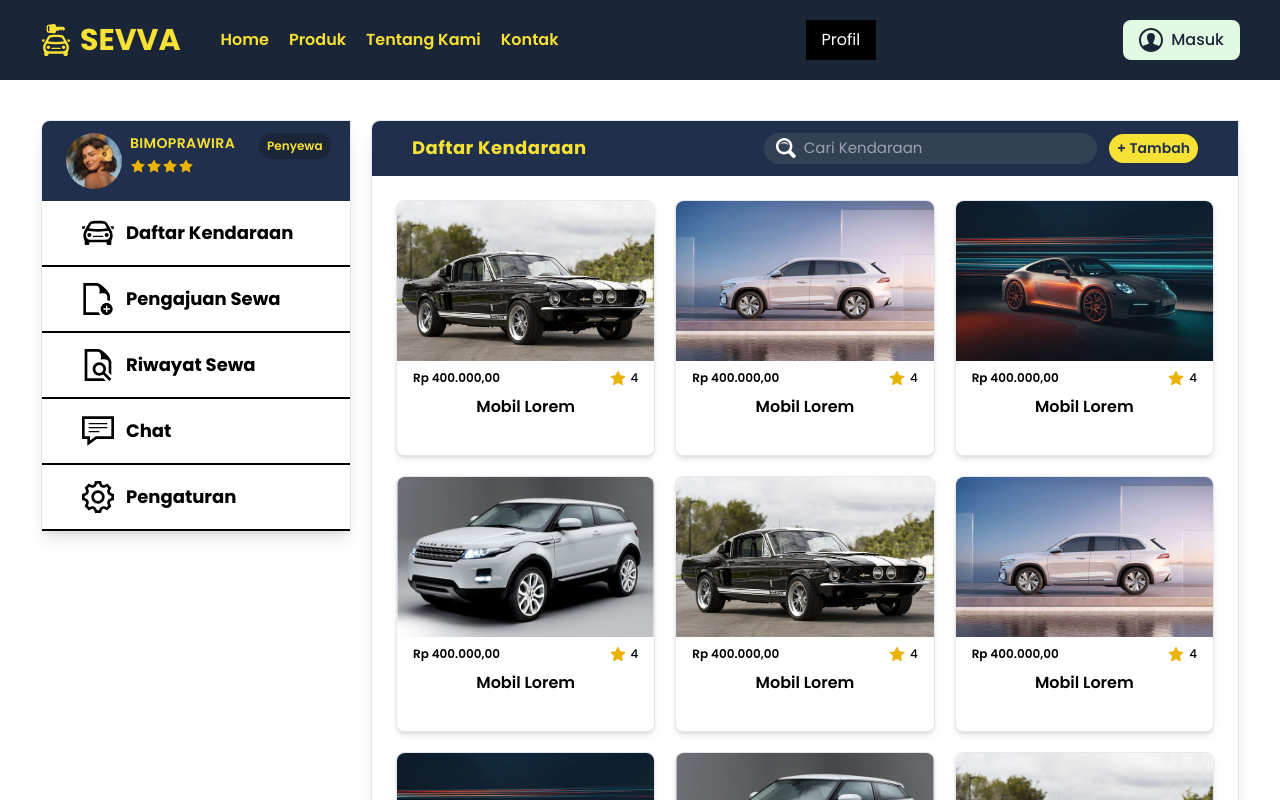
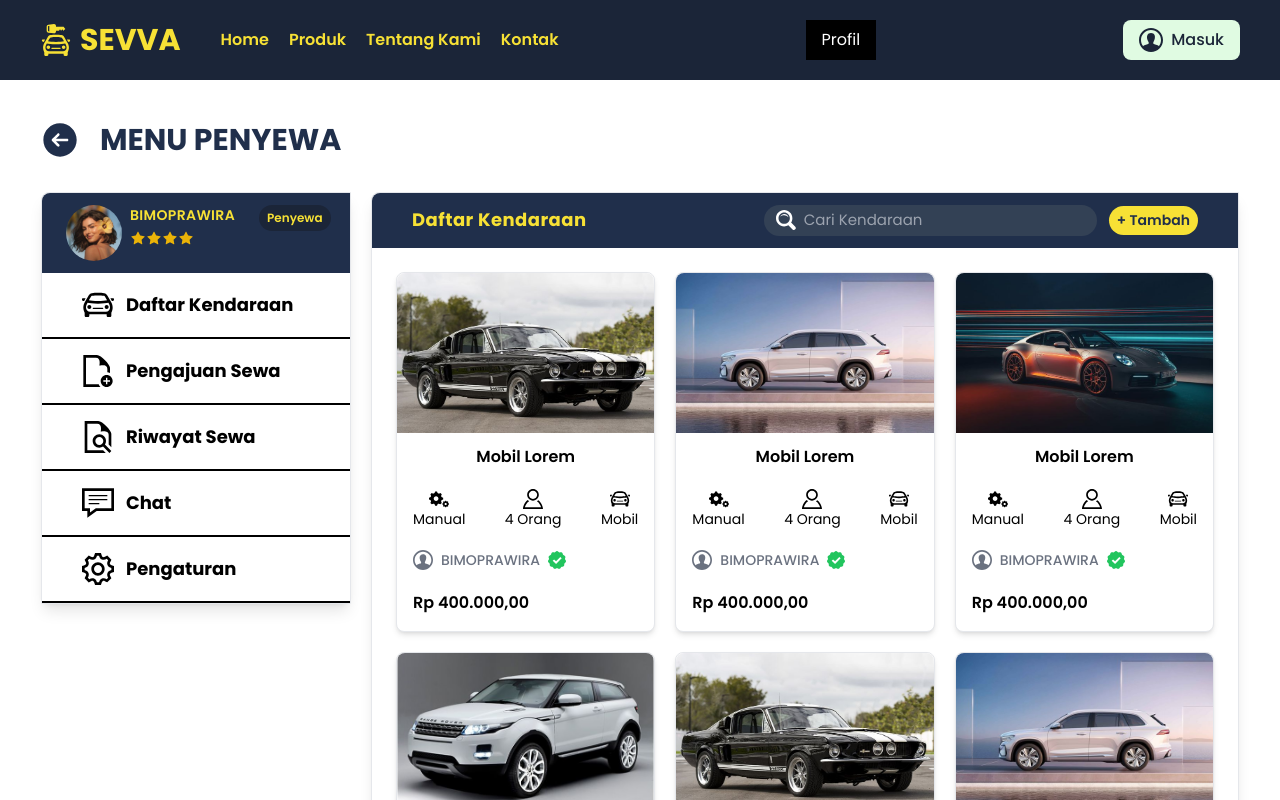
Before and after one commit to CukupBani/sevva, a Next.js app: page /Market in a window 1280 px wide. Shown: the top 800 px of the page. Built offline with nearby package versions, Linux system fonts and the light colour scheme.

Commit message:
fix layout daftar kendaraan

```diff
--- a/app/Market/page.tsx
+++ b/app/Market/page.tsx
@@ -9,7 +9,14 @@ const page = () => {
   return (
     <>
       <Navbar visibility='hidden' />
-      <section className='flex justify-center px-5 pt-10 pb-20 gap-5'>
+      <div className='flex items-center justify-center px-10 gap-5 pt-10'>
+        <Link href='/' className='fill-[#202f4b] duration-200 hover:fill-black'>
+          <svg clipRule="evenodd" fillRule="evenodd" strokeLinejoin="round" strokeMiterlimit="2" width={40} height={40} viewBox="0 0 24 24" xmlns="http://www.w3.org/2000/svg"><path d="m12.012 2c5.518 0 9.997 4.48 9.997 9.998 0 5.517-4.479 9.997-9.997 9.997s-9.998-4.48-9.998-9.997c0-5.518 4.48-9.998 9.998-9.998zm-1.523 6.21s-1.502 1.505-3.255 3.259c-.147.147-.22.339-.22.531s.073.383.22.53c1.753 1.754 3.254 3.258 3.254 3.258.145.145.335.217.526.217.192-.001.384-.074.531-.221.292-.293.294-.766.003-1.057l-1.977-1.977h6.693c.414 0 .75-.336.75-.75s-.336-.75-.75-.75h-6.693l1.978-1.979c.29-.289.287-.762-.006-1.054-.147-.147-.339-.221-.53-.222-.19 0-.38.071-.524.215z" fillRule="nonzero"/></svg>
+        </Link>
+        <h1 className='font-bold w-[95%] text-3xl text-[#202f4b]'>MENU PENYEWA</h1>
+      </div>
+
+      <section className='flex justify-center px-5 pt-8 pb-20 gap-5'>
         {/* Sidebar */}
         <div className='w-[25%] border rounded-tl-lg shadow-lg h-fit'>
           <div className='flex flex-col'>
@@ -33,10 +40,10 @@ const page = () => {
 
             {/* Content List */}
             {SIDEBAR_LIST.map((sidebar) => (
-              <div key={sidebar.key} className='flex items-center gap-3 px-10 py-4 border-b-2 border-black duration-200 hover:bg-gray-200'>
+              <Link href={sidebar.link} key={sidebar.key} className='flex items-center gap-3 px-10 py-4 border-b-2 border-black duration-200 hover:bg-gray-200'>
                 <img src={sidebar.icon} alt='icon' className='w-8 h-8' />
                 <p className='font-bold text-lg'>{sidebar.title}</p>
-              </div>
+              </Link>
             ))}
             {/* End of Content List */}
           </div>
@@ -45,13 +52,13 @@ const page = () => {
 
         <div className='w-[70%] border rounded-tl-lg rounded-b-lg shadow-lg'>
           {/* Header */}
-          <SectionHeader title='Daftar Kendaraan' placeholder='Cari Kendaraan' buttonVisibility='visible' name='mobil' link='/'/>
+          <SectionHeader title='Daftar Kendaraan' placeholder='Cari Kendaraan' buttonVisibility='visible' name='mobil' link='/Market/Vehicle/AddVehicle'/>
           {/* End of Header */}
 
           <div className='grid grid-cols-3 gap-5 p-6'>
             {KENDARAAN_DISEWAKAN.map((kendaraan) => (
               <Link key={kendaraan.key} href='/' >
-                <ProductCardSewa img={kendaraan.img} title={kendaraan.title} harga={kendaraan.harga} />
+                <ProductCardSewa img={kendaraan.img} title={kendaraan.title} harga={kendaraan.harga} transmisi={kendaraan.transmisi} kapasitas={kendaraan.kapasitas} kategori={kendaraan.kategori} />
               </Link>
             ))}
           </div>
--- a/components/template/ProductCard.tsx
+++ b/components/template/ProductCard.tsx
@@ -36,7 +36,7 @@ const ProductCard = ({img, title, kategori, transmisi, kapasitas, penyedia_jasa,
               </div>
 
               <div className='flex flex-col items-center justify-center gap-2'>
-                <svg xmlns="http://www.w3.org/2000/svg" width="20" height="20" viewBox="0 0 24 24"><path d="M20.822 18.096c-3.439-.794-6.641-1.49-5.09-4.418 4.719-8.912 1.251-13.678-3.732-13.678-5.082 0-8.465 4.949-3.732 13.678 1.598 2.945-1.725 3.641-5.09 4.418-2.979.688-3.178 2.143-3.178 4.663l.005 1.241h1.995c0-3.134-.125-3.55 1.838-4.003 2.851-.657 5.543-1.278 6.525-3.456.359-.795.592-2.103-.338-3.815-2.058-3.799-2.578-7.089-1.423-9.026 1.354-2.275 5.426-2.264 6.767-.034 1.15 1.911.639 5.219-1.403 9.076-.91 1.719-.671 3.023-.31 3.814.99 2.167 3.707 2.794 6.584 3.458 1.879.436 1.76.882 1.76 3.986h1.995l.005-1.241c0-2.52-.199-3.975-3.178-4.663z"/></svg>
+                <svg xmlns="http://www.w3.org/2000/svg" width="20" height="20" viewBox="0 0 24 24"><path d="M12 2c2.757 0 5 2.243 5 5.001 0 2.756-2.243 5-5 5s-5-2.244-5-5c0-2.758 2.243-5.001 5-5.001zm0-2c-3.866 0-7 3.134-7 7.001 0 3.865 3.134 7 7 7s7-3.135 7-7c0-3.867-3.134-7.001-7-7.001zm6.369 13.353c-.497.498-1.057.931-1.658 1.302 2.872 1.874 4.378 5.083 4.972 7.346h-19.387c.572-2.29 2.058-5.503 4.973-7.358-.603-.374-1.162-.811-1.658-1.312-4.258 3.072-5.611 8.506-5.611 10.669h24c0-2.142-1.44-7.557-5.631-10.647z"/></svg>
                 <p>{kapasitas}</p>
               </div>
 
--- a/components/template/ProductCardSewa.tsx
+++ b/components/template/ProductCardSewa.tsx
@@ -4,22 +4,41 @@ type cardProps = {
     img: string;
     title: string;
     harga: number;
+    transmisi: string;
+    kapasitas: string;
+    kategori: string;
 }
 
-const ProductCardSewa = ({img, title, harga}: cardProps) => {
+const ProductCardSewa = ({img, title, harga, transmisi, kapasitas, kategori}: cardProps) => {
   return (
-    <div className='bg-white border rounded-lg h-64 shadow-md duration-500 hover:-translate-y-1.5 hover:shadow-xl'>
+    <div className='bg-white border rounded-lg shadow-md duration-500 hover:-translate-y-1.5 hover:shadow-xl'>
         <img src={img} alt='foto-produk' className='object-cover w-full h-40 rounded-t-lg'/>
 
         <div className='px-4 pb-4 pt-2'>
-            <div className='flex items-center justify-between'>
-                <p className='font-semibold text-[12px]'>{(harga).toLocaleString('id-ID', {style: 'currency', currency: 'IDR'})}</p>
-                <div className='flex items-center gap-1 font-medium text-[12px]'>
-                    <svg clipRule="evenodd" fillRule="evenodd" strokeLinejoin="round" strokeMiterlimit="2" width={18} height={18} viewBox="0 0 24 24" className='fill-yellow-500' xmlns="http://www.w3.org/2000/svg"><path d="m11.322 2.923c.126-.259.39-.423.678-.423.289 0 .552.164.678.423.974 1.998 2.65 5.44 2.65 5.44s3.811.524 6.022.829c.403.055.65.396.65.747 0 .19-.072.383-.231.536-1.61 1.538-4.382 4.191-4.382 4.191s.677 3.767 1.069 5.952c.083.462-.275.882-.742.882-.122 0-.244-.029-.355-.089-1.968-1.048-5.359-2.851-5.359-2.851s-3.391 1.803-5.359 2.851c-.111.06-.234.089-.356.089-.465 0-.825-.421-.741-.882.393-2.185 1.07-5.952 1.07-5.952s-2.773-2.653-4.382-4.191c-.16-.153-.232-.346-.232-.535 0-.352.249-.694.651-.748 2.211-.305 6.021-.829 6.021-.829s1.677-3.442 2.65-5.44z" fillRule="nonzero"/></svg>
-                    <p>4</p>
+            <h1 className='text-center font-semibold mt-1'>{title}</h1>
+
+            <div className='flex items-center justify-between mt-5 text-[14px]'>
+                <div className='flex flex-col items-center justify-center'>
+                    <svg xmlns="http://www.w3.org/2000/svg" width="20" height="20" viewBox="0 0 24 24"><path d="M17 12.645v-2.289c-1.17-.417-1.907-.533-2.28-1.431-.373-.9.07-1.512.6-2.625l-1.618-1.619c-1.105.525-1.723.974-2.626.6-.9-.374-1.017-1.117-1.431-2.281h-2.29c-.412 1.158-.53 1.907-1.431 2.28h-.001c-.9.374-1.51-.07-2.625-.6l-1.617 1.619c.527 1.11.973 1.724.6 2.625-.375.901-1.123 1.019-2.281 1.431v2.289c1.155.412 1.907.531 2.28 1.431.376.908-.081 1.534-.6 2.625l1.618 1.619c1.107-.525 1.724-.974 2.625-.6h.001c.9.373 1.018 1.118 1.431 2.28h2.289c.412-1.158.53-1.905 1.437-2.282h.001c.894-.372 1.501.071 2.619.602l1.618-1.619c-.525-1.107-.974-1.723-.601-2.625.374-.899 1.126-1.019 2.282-1.43zm-8.5 1.689c-1.564 0-2.833-1.269-2.833-2.834s1.269-2.834 2.833-2.834 2.833 1.269 2.833 2.834-1.269 2.834-2.833 2.834zm15.5 4.205v-1.077c-.55-.196-.897-.251-1.073-.673-.176-.424.033-.711.282-1.236l-.762-.762c-.52.248-.811.458-1.235.283-.424-.175-.479-.525-.674-1.073h-1.076c-.194.545-.25.897-.674 1.073-.424.176-.711-.033-1.235-.283l-.762.762c.248.523.458.812.282 1.236-.176.424-.528.479-1.073.673v1.077c.544.193.897.25 1.073.673.177.427-.038.722-.282 1.236l.762.762c.521-.248.812-.458 1.235-.283.424.175.479.526.674 1.073h1.076c.194-.545.25-.897.676-1.074h.001c.421-.175.706.034 1.232.284l.762-.762c-.247-.521-.458-.812-.282-1.235s.529-.481 1.073-.674zm-4 .794c-.736 0-1.333-.597-1.333-1.333s.597-1.333 1.333-1.333 1.333.597 1.333 1.333-.597 1.333-1.333 1.333z"/></svg>
+                    <p>{transmisi}</p>
+                </div>
+                <div className='flex flex-col items-center justify-center'>
+                    <svg xmlns="http://www.w3.org/2000/svg" width="20" height="20" viewBox="0 0 24 24"><path d="M12 2c2.757 0 5 2.243 5 5.001 0 2.756-2.243 5-5 5s-5-2.244-5-5c0-2.758 2.243-5.001 5-5.001zm0-2c-3.866 0-7 3.134-7 7.001 0 3.865 3.134 7 7 7s7-3.135 7-7c0-3.867-3.134-7.001-7-7.001zm6.369 13.353c-.497.498-1.057.931-1.658 1.302 2.872 1.874 4.378 5.083 4.972 7.346h-19.387c.572-2.29 2.058-5.503 4.973-7.358-.603-.374-1.162-.811-1.658-1.312-4.258 3.072-5.611 8.506-5.611 10.669h24c0-2.142-1.44-7.557-5.631-10.647z"/></svg>
+                    <p>{kapasitas}</p>
+                </div>
+                <div className='flex flex-col items-center justify-center'>
+                    <svg xmlns="http://www.w3.org/2000/svg" width="20" height="20" viewBox="0 0 24 24"><path d="M7 13.5c0-.828-.672-1.5-1.5-1.5s-1.5.672-1.5 1.5.672 1.5 1.5 1.5 1.5-.672 1.5-1.5zm9 1c0-.276-.224-.5-.5-.5h-7c-.276 0-.5.224-.5.5s.224.5.5.5h7c.276 0 .5-.224.5-.5zm4-1c0-.828-.672-1.5-1.5-1.5s-1.5.672-1.5 1.5.672 1.5 1.5 1.5 1.5-.672 1.5-1.5zm-17.298-6.5h-2.202c-.276 0-.5.224-.5.5v.511c0 .793.926.989 1.616.989l1.086-2zm19.318 3.168c-.761-1.413-1.699-3.17-2.684-4.812-.786-1.312-1.37-1.938-2.751-2.187-1.395-.25-2.681-.347-4.585-.347s-3.19.097-4.585.347c-1.381.248-1.965.875-2.751 2.187-.981 1.637-1.913 3.382-2.684 4.812-.687 1.273-.98 2.412-.98 3.806 0 1.318.42 2.415 1 3.817v2.209c0 .552.448 1 1 1h1.5c.552 0 1-.448 1-1v-1h13v1c0 .552.448 1 1 1h1.5c.552 0 1-.448 1-1v-2.209c.58-1.403 1-2.499 1-3.817 0-1.394-.293-2.533-.98-3.806zm-15.641-3.784c.67-1.117.852-1.149 1.39-1.246 1.268-.227 2.455-.316 4.231-.316s2.963.088 4.231.316c.538.097.72.129 1.39 1.246.408.681.81 1.388 1.195 2.081-1.456.22-4.02.535-6.816.535-3.048 0-5.517-.336-6.805-.555.382-.686.779-1.386 1.184-2.061zm11.595 10.616h-11.948c-1.671 0-3.026-1.354-3.026-3.026 0-1.641.506-2.421 1.184-3.678 1.041.205 3.967.704 7.816.704 3.481 0 6.561-.455 7.834-.672.664 1.231 1.166 2.01 1.166 3.646 0 1.672-1.355 3.026-3.026 3.026zm5.526-10c.276 0 .5.224.5.5v.511c0 .793-.926.989-1.616.989l-1.086-2h2.202z"/></svg>
+                    <p>{kategori}</p>
                 </div>
             </div>
-            <h1 className='text-center font-semibold mt-2'>{title}</h1>
+
+            <div className='flex items-center gap-2 mt-5'>
+                <svg xmlns="http://www.w3.org/2000/svg" width="20" height="20" viewBox="0 0 24 24" className='fill-gray-500'><path d="M12 0c-6.627 0-12 5.373-12 12s5.373 12 12 12 12-5.373 12-12-5.373-12-12-12zm7.753 18.305c-.261-.586-.789-.991-1.871-1.241-2.293-.529-4.428-.993-3.393-2.945 3.145-5.942.833-9.119-2.489-9.119-3.388 0-5.644 3.299-2.489 9.119 1.066 1.964-1.148 2.427-3.393 2.945-1.084.25-1.608.658-1.867 1.246-1.405-1.723-2.251-3.919-2.251-6.31 0-5.514 4.486-10 10-10s10 4.486 10 10c0 2.389-.845 4.583-2.247 6.305z"/></svg>
+                <p className='font-medium text-[14px] text-gray-500'>BIMOPRAWIRA</p>
+                <svg xmlns="http://www.w3.org/2000/svg" width="18" height="18" viewBox="0 0 24 24" className='fill-green-500'><path d="M23.334 11.96c-.713-.726-.872-1.829-.393-2.727.342-.64.366-1.401.064-2.062-.301-.66-.893-1.142-1.601-1.302-.991-.225-1.722-1.067-1.803-2.081-.059-.723-.451-1.378-1.062-1.77-.609-.393-1.367-.478-2.05-.229-.956.347-2.026.032-2.642-.776-.44-.576-1.124-.915-1.85-.915-.725 0-1.409.339-1.849.915-.613.809-1.683 1.124-2.639.777-.682-.248-1.44-.163-2.05.229-.61.392-1.003 1.047-1.061 1.77-.082 1.014-.812 1.857-1.803 2.081-.708.16-1.3.642-1.601 1.302s-.277 1.422.065 2.061c.479.897.32 2.001-.392 2.727-.509.517-.747 1.242-.644 1.96s.536 1.347 1.17 1.7c.888.495 1.352 1.51 1.144 2.505-.147.71.044 1.448.519 1.996.476.549 1.18.844 1.902.798 1.016-.063 1.953.54 2.317 1.489.259.678.82 1.195 1.517 1.399.695.204 1.447.072 2.031-.357.819-.603 1.936-.603 2.754 0 .584.43 1.336.562 2.031.357.697-.204 1.258-.722 1.518-1.399.363-.949 1.301-1.553 2.316-1.489.724.046 1.427-.249 1.902-.798.475-.548.667-1.286.519-1.996-.207-.995.256-2.01 1.145-2.505.633-.354 1.065-.982 1.169-1.7s-.135-1.443-.643-1.96zm-12.584 5.43l-4.5-4.364 1.857-1.857 2.643 2.506 5.643-5.784 1.857 1.857-7.5 7.642z"/></svg>
+            </div>
+
+            <p className='font-semibold mt-5'>{(harga).toLocaleString('id-ID', {style: 'currency', currency: 'IDR'})}</p>
         </div>
     </div>
   )
--- a/constant/index.ts
+++ b/constant/index.ts
@@ -343,13 +343,13 @@ export const SIDEBAR_LIST = [
         key: 'daftarKendaraan',
         title: 'Daftar Kendaraan',
         icon: '/profile_settings_icon/car.svg',
-        link: '/'
+        link: '/Market'
     },
     {
         key: 'pengajuanSewa',
         title: 'Pengajuan Sewa',
         icon: '/profile_settings_icon/pengajuanSewa.svg',
-        link: '/'
+        link: '/Market/PengajuanSewa'
     },
     {
         key: 'riwayatSewa',
```
Also changed, not shown: app/Market/Vehicle/AddVehicle/page.tsx (+7 -1 lines).
